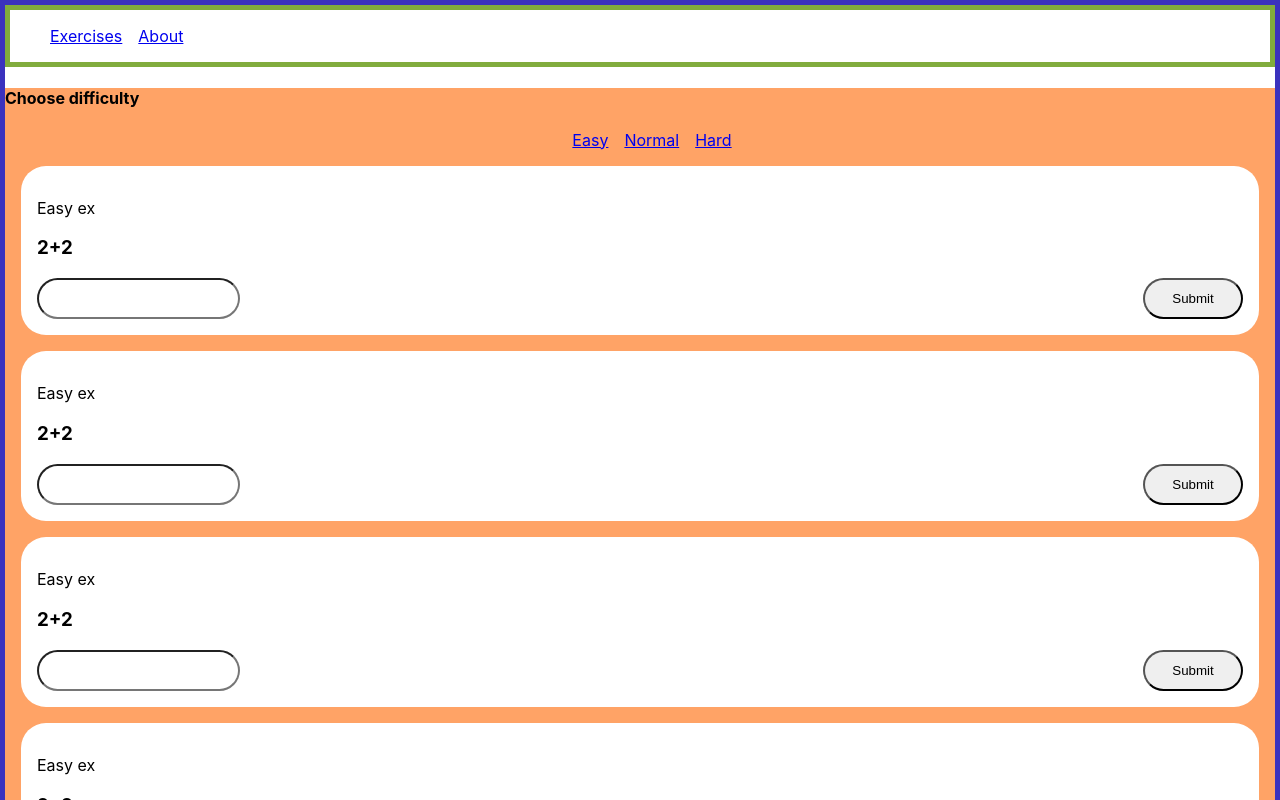
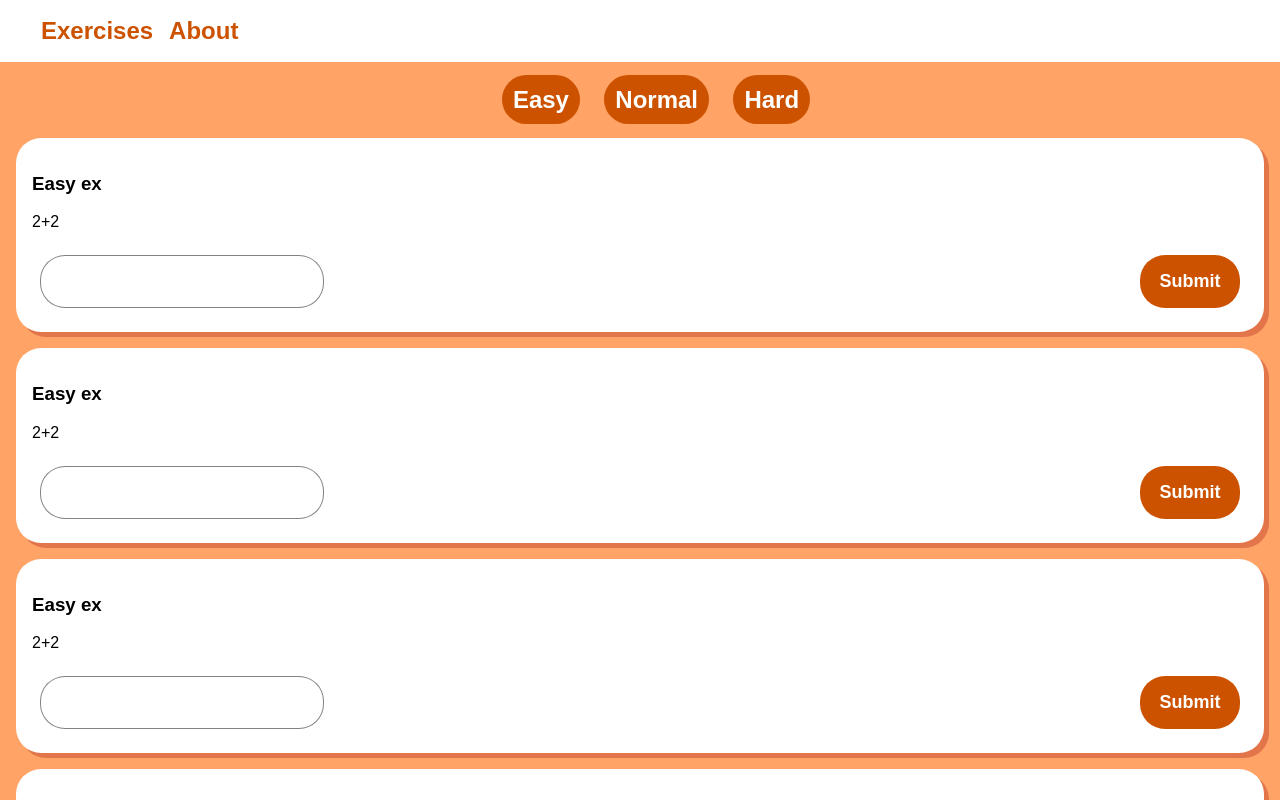
Before and after one commit to AndrewMedvedev42/Math-Test-Exercises, a React (Create React App) app: page /exercises/easy in a window 1280 px wide. Shown: the top 800 px of the page. Built offline with nearby package versions, Linux system fonts and the light colour scheme.

Commit message:
added more styles, added recat-icons

```diff
--- a/package.json
+++ b/package.json
@@ -10,6 +10,7 @@
     "node-sass": "^5.0.0",
     "react": "^17.0.2",
     "react-dom": "^17.0.2",
+    "react-icons": "^4.2.0",
     "react-router-dom": "^5.2.0",
     "react-scripts": "4.0.3",
     "web-vitals": "^1.0.1"
@@ -21,7 +22,7 @@
     "eject": "react-scripts eject",
     "scss": "node-sass --watch ./src/scss -o ./src/css",
     "predeploy": "npm run build",
-  "deploy": "gh-pages -d build"
+    "deploy": "gh-pages -d build"
   },
   "eslintConfig": {
     "extends": [
--- a/src/App.js
+++ b/src/App.js
@@ -20,11 +20,11 @@ function App() {
 
           <ul>
             <li>
-              <Link to="/">Exercises</Link>
+              <Link className="Link" to="/">Exercises</Link>
             </li>
 
             <li>
-              <Link to="/about">About</Link>
+              <Link className="Link" to="/about">About</Link>
             </li>
           </ul>
 
--- a/src/Componets/ExerciseTemplate/Template.jsx
+++ b/src/Componets/ExerciseTemplate/Template.jsx
@@ -29,9 +29,9 @@ function Template({keyName}){
 
           return (
            <div key={id} className="item">
-             <p>{problemDescription}</p>
+             <h3>{problemDescription}</h3>
                 <div className="itemContent">
-                    <h3>{mathProblem}</h3>
+                    <p>{mathProblem}</p>
                     <div>
                       <input type="text" onChange={onChange}/>
                       <button onClick={onCheck}>Submit</button>
--- a/src/Componets/Navigation/ExerciseSection.js
+++ b/src/Componets/Navigation/ExerciseSection.js
@@ -1,4 +1,5 @@
 import  Template  from "../ExerciseTemplate/Template.jsx";
+import '../../css/App.css';
 
 import {
     BrowserRouter as Router,
@@ -12,16 +13,15 @@ function Exercises() {
         <Router>
         <section className="difficultyRouter">
           <nav className="difficultySection">
-            <h1>Choose difficulty</h1>
             <ul>
               <li>
-                <Link to="/exercises/easy">Easy</Link>
+                <Link className="Link linkHover" to="/exercises/easy">Easy</Link>
               </li>
               <li>
-                <Link to="/exercises/normal">Normal</Link>
+                <Link className="Link linkHover" to="/exercises/normal">Normal</Link>
               </li>
               <li>
-                <Link to="/exercises/hard">Hard</Link>
+                <Link className="Link linkHover" to="/exercises/hard">Hard</Link>
               </li>
             </ul>
           </nav>
--- a/src/css/App.css
+++ b/src/css/App.css
@@ -1,35 +1,78 @@
 .App {
   text-align: center; }
 
-body .router {
-  border: 5px solid #3b32be; }
+body {
+  font-family: Arial, Helvetica, sans-serif;
+  background-color: #ffa366; }
   body .router .navSection {
-    border: 5px solid #81ac3d; }
+    padding: 1px;
+    background-color: white; }
     body .router .navSection ul {
+      align-items: center;
       display: flex; }
       body .router .navSection ul li {
         list-style-type: none;
         margin-right: 1rem; }
-
+        body .router .navSection ul li .Link {
+          color: #cc5200;
+          font-weight: bold;
+          font-size: 1.5rem;
+          text-decoration: none;
+          transition: 0.2s;
+          cursor: pointer; }
+        body .router .navSection ul li .Link:hover, body .router .navSection ul li :active {
+          color: black;
+          border-bottom: solid black 5px; }
+        body .router .navSection ul li .Link:target {
+          color: #992424; }
   body .difficultyRouter {
     background-color: #ffa366; }
     body .difficultyRouter .difficultySection ul {
       display: flex;
       justify-content: center; }
       body .difficultyRouter .difficultySection ul li {
+        margin: 0.5rem;
         list-style-type: none;
         margin-right: 1rem; }
+        body .difficultyRouter .difficultySection ul li .Link {
+          text-decoration: none;
+          color: white;
+          font-size: 1.5rem;
+          padding: 0.7rem;
+          font-weight: bolder;
+          border-radius: 25px;
+          background-color: #cc5200;
+          transition: 0.5s; }
+        body .difficultyRouter .difficultySection ul li .linkHover:hover {
+          background: white;
+          color: #cc5200; }
 
 .item {
   margin: 1rem;
   padding: 1rem;
   border-radius: 25px;
-  background-color: white; }
+  background-color: white;
+  box-shadow: rgba(153, 0, 0, 0.288) 5px 5px 0; }
   .item div div {
     display: flex;
     justify-content: space-between; }
     .item div div input, .item div div button {
+      margin: 0.5rem;
       border-radius: 25px;
-      padding: 0.7rem; }
+      padding: 1rem;
+      border: none; }
+    .item div div input {
+      width: 250px;
+      font-size: 1rem;
+      border: 1px solid rgba(0, 0, 0, 0.486);
+      font-weight: bold;
+      letter-spacing: 2px; }
     .item div div button {
-      width: 100px; }
+      width: 100px;
+      color: white;
+      font-size: large;
+      font-weight: bolder;
+      background-color: #cc5200;
+      transition: 0.5s; }
+    .item div div button:hover {
+      background: #ffa366; }
--- a/src/scss/App.scss
+++ b/src/scss/App.scss
@@ -1,15 +1,40 @@
+$MainColor:rgb(255, 163, 102);
+$SecndColor:rgb(204, 82, 0);
+$ThirdColor:rgb(255, 255, 255);
+
 .App {
   text-align: center;
 }
 
 body{
+  font-family: Arial, Helvetica, sans-serif;
+  background-color: $MainColor;
   .router{
-    border: 5px solid rgb(59, 50, 190);
     .navSection{
-      border: 5px solid rgb(129, 172, 61);
+      padding: 1px;
+      background-color: $ThirdColor;
       ul{
+        align-items: center;
         display: flex;
         li{
+          .Link{
+            color: $SecndColor;
+            font-weight: bold;
+            font-size: 1.5rem;
+            text-decoration: none;
+            transition: 0.2s;
+            cursor: pointer;
+          }
+
+          .Link:hover,:active{
+            color: black;
+            border-bottom: solid rgb(0, 0, 0) 5px;
+          }
+
+          .Link:target{
+            color: rgb(153, 36, 36);
+          }
+
           list-style-type: none;
           margin-right: 1rem;
         }
@@ -17,13 +42,29 @@ body{
     }
   }
   .difficultyRouter{
-    background-color: rgb(255, 163, 102);
+    background-color: $MainColor;
 
     .difficultySection{
         ul{
           display: flex;
           justify-content: center;
           li{
+            margin: 0.5rem;
+            .Link{
+              text-decoration: none;
+              color: white;
+              font-size: 1.5rem;
+              padding: 0.7rem;
+              font-weight: bolder;
+              border-radius: 25px;
+              background-color: $SecndColor;
+              transition: 0.5s;
+            }
+            .linkHover:hover{
+              background: $ThirdColor;
+              color: $SecndColor;
+            }
+
             list-style-type: none;
             margin-right: 1rem;
           }
@@ -35,18 +76,37 @@ body{
   margin: 1rem;
   padding: 1rem;
   border-radius: 25px;
-  background-color: rgb(255, 255, 255);
+  background-color: $ThirdColor;
+  box-shadow: rgba(153, 0, 0, 0.288) 5px 5px 0;
   // border: 5px solid rgb(50, 190, 69);
   div{
     div{
       display: flex;
       justify-content: space-between;
       input, button{
+        margin: 0.5rem;
         border-radius: 25px;
-        padding: 0.7rem;
+        padding: 1rem;
+        border:none
+      }
+      input{
+        width: 250px;
+        font-size: 1rem;
+        border:1px solid rgba(0, 0, 0, 0.486);
+        font-weight: bold;
+        letter-spacing: 2px;
       }
       button{
         width: 100px;
+        color: white;
+        font-size: large;
+        font-weight: bolder;
+        background-color: $SecndColor;
+        transition: 0.5s;
+      }
+
+      button:hover{
+        background: $MainColor;
       }
 
     }
```
Also changed, not shown: 16 other files (tests, documents, lock files or other folders). Lines whose indentation alone changed are shown as unchanged.
